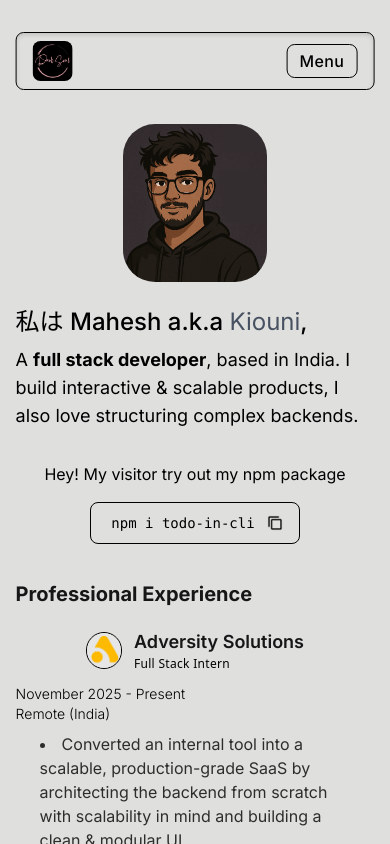
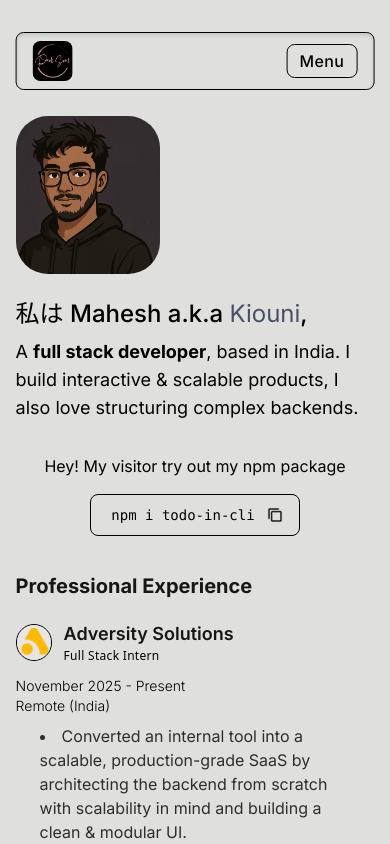
Before and after one commit to DarkkkSoul/portfolio-v3, a React (Vite) app: page / in a window 390 px wide. Shown: the top 844 px of the page. Built offline with nearby package versions, Linux system fonts and the light colour scheme.

Commit message:
aligned left for few items

```diff
--- a/src/components/home/Expirence.jsx
+++ b/src/components/home/Expirence.jsx
@@ -2,7 +2,7 @@ function Expirence({ imageUrl, companyName, position, startDate, endDate, type,
     return (
         <div className=' flex flex-col justify-center gap-y-2 mt-5'>
             <div className='flex flex-col sm:flex-row sm:items-center sm:justify-between gap-y-3'>
-                <div className='flex gap-x-3 items-center justify-center'>
+                <div className='flex gap-x-3 items-center justify-start sm:justify-center'>
                     <div>
                         <img src={imageUrl} className='sm:w-11 w-9 border rounded-full' />
                     </div>
--- a/src/components/home/Intro.jsx
+++ b/src/components/home/Intro.jsx
@@ -1,6 +1,6 @@
 function Intro() {
     return (
-        <div className='flex flex-col sm:flex-row gap-y-6 sm:gap-y-0 gap-x-10 items-center'>
+        <div className='flex flex-col sm:flex-row gap-y-6 sm:gap-y-0 gap-x-10 items-start sm:items-center'>
             <div>
                 <img src="/profile.png" className='sm:w-45 w-36 rounded-4xl' />
             </div>
--- a/src/pages/Home.jsx
+++ b/src/pages/Home.jsx
@@ -15,7 +15,7 @@ function Home() {
         <div className='w-[92vw] sm:w-[85vw] lg:w-[40vw] h-full mx-auto pt-15 pb-10'>
             <Header />
 
-            <div className='mt-16'>
+            <div className='sm:mt-16 mt-14'>
                 <Intro />
             </div>
 
```
Also changed, not shown: src/App.jsx (line endings or trailing spaces).
